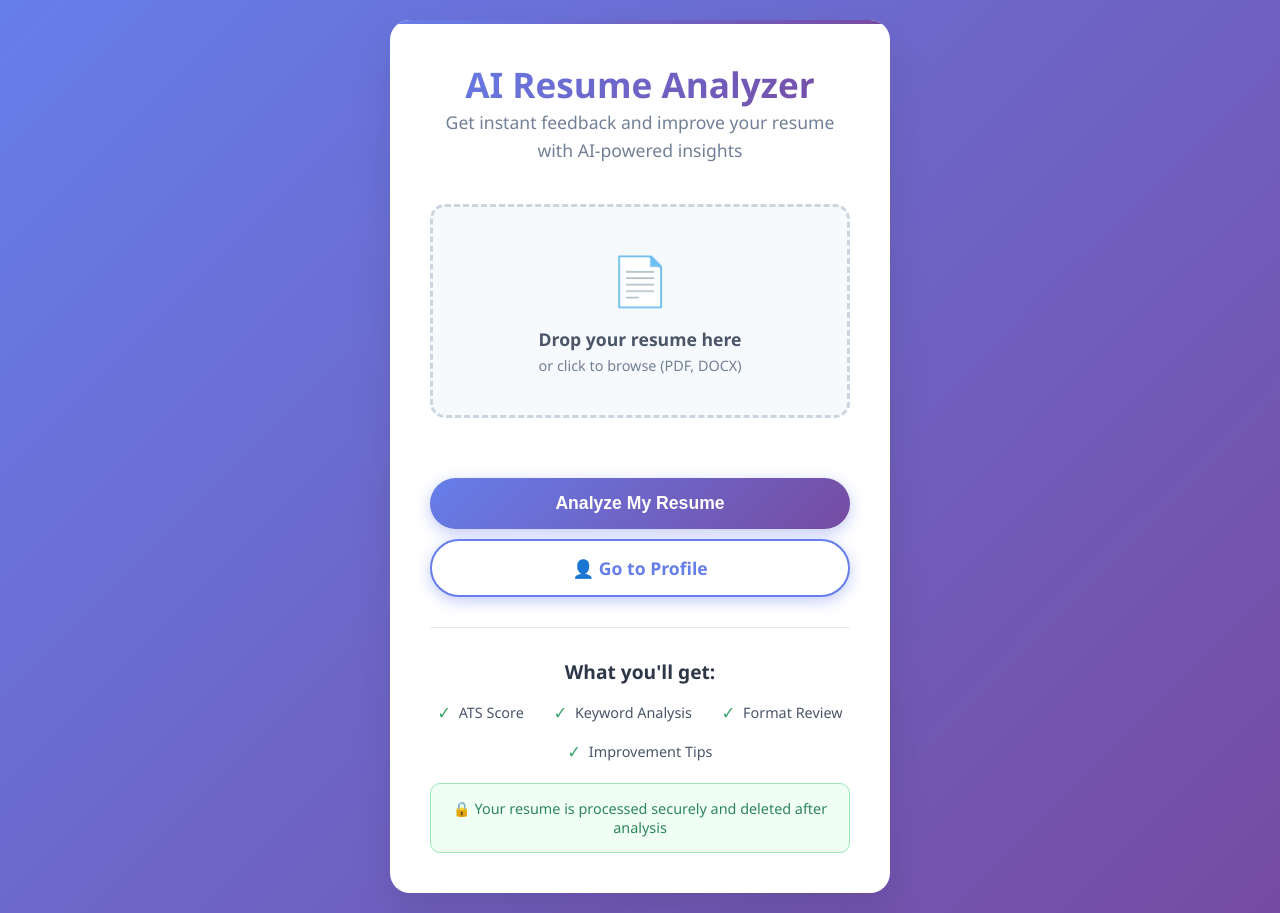
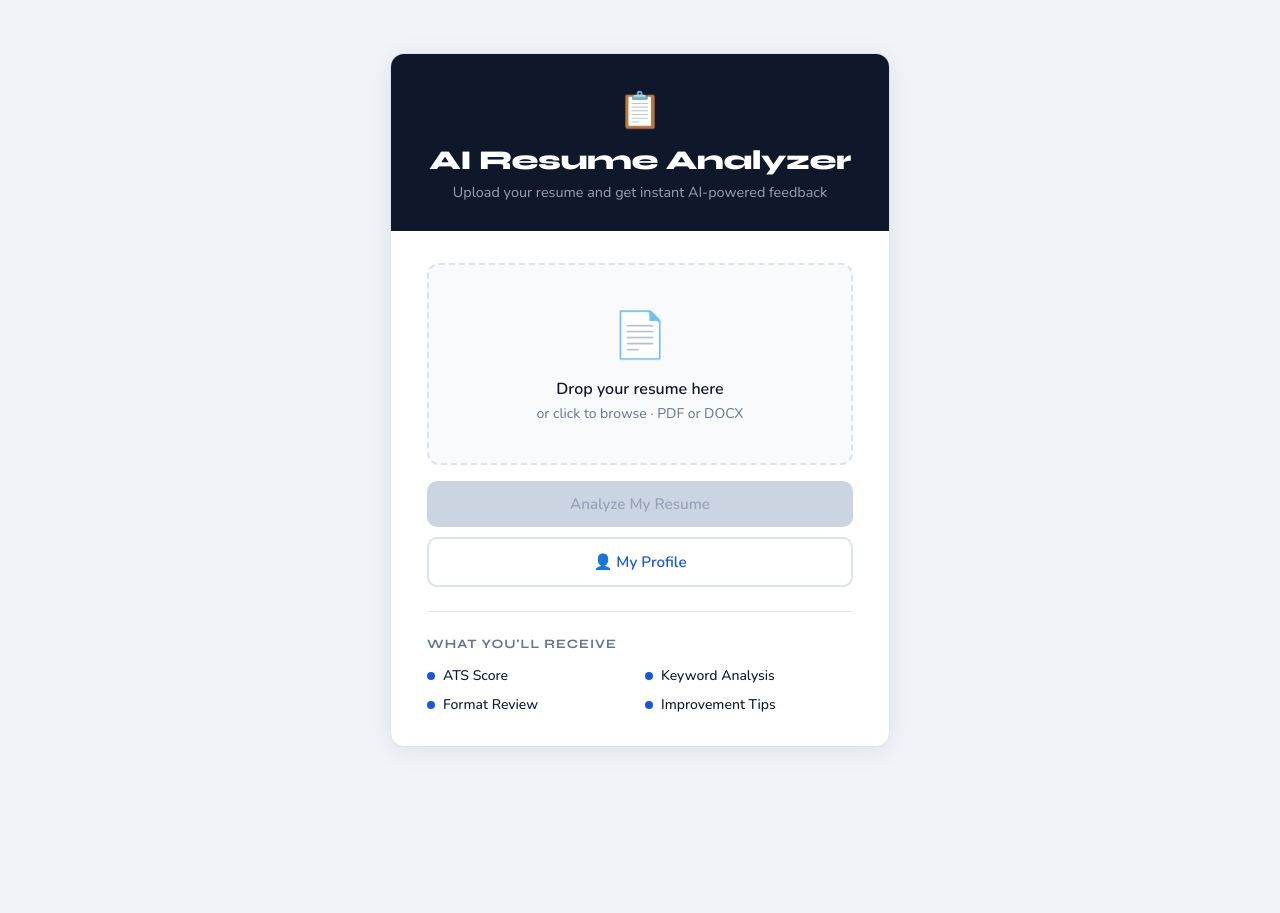
Before and after one commit to Pratik9984/AI_RESUME_ANALYZER, a Flask app: page /index in a window 1280 px wide. After the commit the page ends 747 px from the top, so only its background shows below. Run offline with Flask 3, Linux system fonts and the light colour scheme; the visitor is signed in with stand-in values (Sample User, id 1).

Commit message:
Refactor index.html for improved layout and styles

```diff
--- a/ai_resume_analyzer/templates/index.html
+++ b/ai_resume_analyzer/templates/index.html
@@ -3,164 +3,339 @@
 <head>
   <meta charset="UTF-8">
   <meta name="viewport" content="width=device-width, initial-scale=1.0">
-  <title>AI Resume Analyzer</title>
+  <title>Upload Resume — AI Resume Analyzer</title>
+  <link href="https://fonts.googleapis.com/css2?family=Syne:wght@600;700;800&family=Nunito:wght@400;500;600&display=swap" rel="stylesheet">
   <style>
-    * { margin: 0; padding: 0; box-sizing: border-box; }
+    *, *::before, *::after { margin: 0; padding: 0; box-sizing: border-box; }
+
+    :root {
+      --bg: #f0f4f8;
+      --surface: #ffffff;
+      --border: #dde3ed;
+      --text: #0f172a;
+      --muted: #64748b;
+      --primary: #1a56db;
+      --primary-hover: #1449b0;
+      --primary-light: #eff6ff;
+      --success: #059669;
+      --success-light: #ecfdf5;
+      --radius: 14px;
+      --shadow: 0 4px 24px rgba(15,23,42,0.08);
+    }
+
     body {
-      font-family: 'Segoe UI', Tahoma, Geneva, Verdana, sans-serif;
-      background: linear-gradient(135deg, #667eea 0%, #764ba2 100%);
+      font-family: 'Nunito', sans-serif;
+      background: var(--bg);
       min-height: 100vh;
       display: flex;
       align-items: center;
       justify-content: center;
-      padding: 20px;
+      padding: 24px;
     }
-    .container {
-      background: white;
-      border-radius: 20px;
-      box-shadow: 0 20px 40px rgba(0,0,0,0.1);
-      padding: 40px;
+
+    .card {
+      background: var(--surface);
+      border-radius: var(--radius);
+      box-shadow: var(--shadow);
+      border: 1px solid var(--border);
+      width: 100%;
       max-width: 500px;
-      width: 100%;
-      text-align: center;
-      position: relative;
       overflow: hidden;
     }
-    .container::before {
-      content: '';
+
+    .card-header {
+      background: #0f172a;
+      padding: 32px 36px 28px;
+      text-align: center;
+    }
+
+    .card-header .logo-icon { font-size: 2.2rem; display: block; margin-bottom: 10px; }
+
+    .card-header h1 {
+      font-family: 'Syne', sans-serif;
+      color: #ffffff;
+      font-size: 1.7rem;
+      font-weight: 800;
+      letter-spacing: -0.02em;
+    }
+
+    .card-header p { color: #94a3b8; font-size: 0.9rem; margin-top: 6px; line-height: 1.5; }
+
+    .card-body { padding: 32px 36px; }
+
+    /* Flash messages */
+    .alert {
+      padding: 11px 14px;
+      border-radius: 8px;
+      margin-bottom: 20px;
+      font-size: 0.875rem;
+      font-weight: 600;
+      display: flex;
+      align-items: center;
+      gap: 8px;
+    }
+    .alert-error { background: #fef2f2; color: #991b1b; border: 1px solid #fecaca; }
+
+    /* Upload zone */
+    .upload-zone {
+      position: relative;
+      border: 2px dashed var(--border);
+      border-radius: 12px;
+      background: #f8fafc;
+      padding: 40px 20px;
+      text-align: center;
+      cursor: pointer;
+      transition: border-color 0.2s, background 0.2s, transform 0.15s;
+      margin-bottom: 16px;
+    }
+
+    .upload-zone:hover,
+    .upload-zone.drag-over {
+      border-color: var(--primary);
+      background: var(--primary-light);
+      transform: translateY(-2px);
+    }
+
+    .upload-zone input[type="file"] {
       position: absolute;
-      top: 0; left: 0; right: 0;
-      height: 4px;
-      background: linear-gradient(90deg, #667eea, #764ba2);
+      inset: 0;
+      opacity: 0;
+      cursor: pointer;
+      width: 100%;
+      height: 100%;
     }
-    .header { margin-bottom: 30px; }
-    .header h1 {
-      font-size: 2.2rem; font-weight: 700;
-      background: linear-gradient(135deg, #667eea, #764ba2);
-      -webkit-background-clip: text; -webkit-text-fill-color: transparent;
+
+    .upload-icon { font-size: 2.8rem; display: block; margin-bottom: 12px; }
+    .upload-title { font-weight: 700; font-size: 1rem; color: var(--text); margin-bottom: 4px; }
+    .upload-sub { color: var(--muted); font-size: 0.875rem; }
+
+    /* File info */
+    .file-selected {
+      display: none;
+      align-items: center;
+      gap: 10px;
+      padding: 12px 16px;
+      background: var(--success-light);
+      border: 1px solid #6ee7b7;
+      border-radius: 10px;
+      color: var(--success);
+      font-weight: 600;
+      font-size: 0.875rem;
+      margin-bottom: 16px;
     }
-    .header p { color: #718096; font-size: 1.1rem; line-height: 1.6; }
-    .upload-section { margin: 40px 0; }
-    .file-upload-wrapper { position: relative; display: inline-block; width: 100%; margin-bottom: 20px; }
-    .file-upload { position: absolute; opacity: 0; width: 100%; height: 100%; cursor: pointer; }
-    .file-upload-label {
-      display: block; padding: 40px 20px; border: 3px dashed #cbd5e0;
-      border-radius: 15px; background: #f7fafc; cursor: pointer; transition: all 0.3s ease; position: relative;
+    .file-selected.show { display: flex; }
+    .file-selected .file-name {
+      flex: 1;
+      overflow: hidden;
+      text-overflow: ellipsis;
+      white-space: nowrap;
     }
-    .file-upload-label:hover { border-color: #667eea; background: #edf2f7; transform: translateY(-2px); }
-    .file-upload-label.dragover { border-color: #667eea; background: #e6fffa; }
-    .upload-icon { font-size: 3rem; color: #a0aec0; margin-bottom: 15px; transition: color 0.3s ease; }
-    .file-upload-label:hover .upload-icon { color: #667eea; }
-    .upload-text { color: #4a5568; font-size: 1.1rem; font-weight: 600; margin-bottom: 5px; }
-    .upload-subtext { color: #718096; font-size: 0.9rem; }
-    .file-info { display: none; background: #e6fffa; border: 1px solid #38b2ac; border-radius: 10px; padding: 15px; margin-top: 15px; color: #2c7a7b; }
-    .file-info.show { display: block; }
-    .submit-btn, .profile-btn {
-      border: none; padding: 15px 40px; border-radius: 50px; font-size: 1.1rem;
-      font-weight: 600; cursor: pointer; transition: all 0.3s ease; box-shadow: 0 4px 15px rgba(102,126,234,0.4);
-      width: 100%; margin-top: 20px; display: flex; justify-content: center; align-items: center;
+
+    /* Buttons */
+    .btn {
+      width: 100%;
+      padding: 13px;
+      border: none;
+      border-radius: 10px;
+      font-family: 'Nunito', sans-serif;
+      font-size: 0.95rem;
+      font-weight: 700;
+      cursor: pointer;
+      transition: all 0.2s;
+      display: flex;
+      align-items: center;
+      justify-content: center;
+      gap: 8px;
+      text-decoration: none;
+      margin-bottom: 10px;
     }
-    .submit-btn { background: linear-gradient(135deg, #667eea, #764ba2); color: white; }
-    .submit-btn:hover { transform: translateY(-2px); box-shadow: 0 6px 20px rgba(102,126,234,0.6); }
-    .submit-btn:disabled { background: #cbd5e0; cursor: not-allowed; transform: none; box-shadow: none; }
-    .profile-btn { background: #fff; color: #667eea; border: 2px solid #667eea; margin-top: 10px; text-decoration: none; text-align: center; }
-    .profile-btn:hover { background: #667eea; color: #fff; transform: translateY(-2px); }
-    .features { margin-top: 30px; padding-top: 30px; border-top: 1px solid #e2e8f0; }
-    .features h3 { color: #2d3748; font-size: 1.2rem; margin-bottom: 15px; }
-    .feature-list { display: flex; justify-content: space-around; flex-wrap: wrap; gap: 15px; }
-    .feature-item { display: flex; align-items: center; color: #4a5568; font-size: 0.9rem; }
-    .feature-icon { color: #38a169; margin-right: 8px; font-size: 1.1rem; }
-    .security-note { background: #f0fff4; border: 1px solid #9ae6b4; border-radius: 10px; padding: 15px; margin-top: 20px; color: #2f855a; font-size: 0.9rem; }
-    @media (max-width: 600px) {
-      .container { padding: 30px 20px; margin: 10px; }
-      .header h1 { font-size: 1.8rem; }
-      .file-upload-label { padding: 30px 15px; }
-      .feature-list { flex-direction: column; align-items: center; }
+
+    .btn-primary {
+      background: var(--primary);
+      color: #fff;
     }
-    .bouncing-dots { display: inline-block; vertical-align: middle; margin-left: 10px; }
-    .bouncing-dots span { display: inline-block; width: 6px; height: 6px; margin: 0 2px; background-color: white; border-radius: 50%; animation: bounce 0.6s infinite alternate; }
-    .bouncing-dots span:nth-child(2) { animation-delay: 0.2s; }
-    .bouncing-dots span:nth-child(3) { animation-delay: 0.4s; }
-    @keyframes bounce { to { transform: translateY(-6px); opacity: 0.7; } }
+    .btn-primary:hover:not(:disabled) {
+      background: var(--primary-hover);
+      transform: translateY(-1px);
+      box-shadow: 0 6px 16px rgba(26, 86, 219, 0.25);
+    }
+    .btn-primary:disabled {
+      background: #cbd5e1;
+      color: #94a3b8;
+      cursor: not-allowed;
+    }
+
+    .btn-outline {
+      background: transparent;
+      color: var(--primary);
+      border: 2px solid var(--border);
+    }
+    .btn-outline:hover {
+      border-color: var(--primary);
+      background: var(--primary-light);
+    }
+
+    /* Features */
+    .features {
+      margin-top: 24px;
+      padding-top: 24px;
+      border-top: 1px solid var(--border);
+    }
+
+    .features h3 {
+      font-family: 'Syne', sans-serif;
+      font-size: 0.8rem;
+      font-weight: 700;
+      color: var(--muted);
+      text-transform: uppercase;
+      letter-spacing: 0.08em;
+      margin-bottom: 14px;
+    }
+
+    .feature-grid {
+      display: grid;
+      grid-template-columns: 1fr 1fr;
+      gap: 10px;
+    }
+
+    .feature-item {
+      display: flex;
+      align-items: center;
+      gap: 8px;
+      font-size: 0.875rem;
+      color: var(--text);
+      font-weight: 500;
+    }
+
+    .feature-dot {
+      width: 8px; height: 8px;
+      background: var(--primary);
+      border-radius: 50%;
+      flex-shrink: 0;
+    }
+
+    /* Loading dots */
+    .dots { display: inline-flex; gap: 4px; align-items: center; }
+    .dots span {
+      width: 6px; height: 6px;
+      background: white;
+      border-radius: 50%;
+      animation: bounce 0.6s infinite alternate;
+    }
+    .dots span:nth-child(2) { animation-delay: 0.2s; }
+    .dots span:nth-child(3) { animation-delay: 0.4s; }
+    @keyframes bounce { to { transform: translateY(-5px); opacity: 0.6; } }
+
+    @media (max-width: 480px) {
+      .card-body { padding: 24px 20px; }
+      .card-header { padding: 28px 20px 24px; }
+      .feature-grid { grid-template-columns: 1fr; }
+    }
   </style>
 </head>
 <body>
-  <div class="container">
-    <div class="header">
+  <div class="card">
+    <div class="card-header">
+      <span class="logo-icon">📋</span>
       <h1>AI Resume Analyzer</h1>
-      <p>Get instant feedback and improve your resume with AI-powered insights</p>
+      <p>Upload your resume and get instant AI-powered feedback</p>
     </div>
 
-    <form action="/upload" method="POST" enctype="multipart/form-data">
-      <div class="upload-section">
-        <div class="file-upload-wrapper">
-          <input type="file" class="file-upload" id="resume" name="resume" accept=".pdf,.docx" required>
-          <label for="resume" class="file-upload-label">
-            <div class="upload-icon">📄</div>
-            <div class="upload-text">Drop your resume here</div>
-            <div class="upload-subtext">or click to browse (PDF, DOCX)</div>
-          </label>
+    <div class="card-body">
+      {% with messages = get_flashed_messages(with_categories=true) %}
+        {% if messages %}
+          {% for category, message in messages %}
+            <div class="alert alert-{{ category }}">⚠️ {{ message }}</div>
+          {% endfor %}
+        {% endif %}
+      {% endwith %}
+
+      <form action="{{ url_for('upload') }}" method="POST" enctype="multipart/form-data" id="uploadForm">
+        <input type="hidden" name="csrf_token" value="{{ csrf_token() }}">
+
+        <div class="upload-zone" id="uploadZone">
+          <input type="file" id="resume" name="resume" accept=".pdf,.docx" required>
+          <span class="upload-icon">📄</span>
+          <div class="upload-title">Drop your resume here</div>
+          <div class="upload-sub">or click to browse · PDF or DOCX</div>
         </div>
-        <div class="file-info" id="fileInfo">
-          <strong>Selected file:</strong> <span id="fileName"></span>
+
+        <div class="file-selected" id="fileSelected">
+          <span>✅</span>
+          <span class="file-name" id="fileName"></span>
+        </div>
+
+        <button type="submit" class="btn btn-primary" id="submitBtn" disabled>
+          <span id="btnText">Analyze My Resume</span>
+          <span class="dots" id="loadingDots" style="display:none;">
+            <span></span><span></span><span></span>
+          </span>
+        </button>
+
+        <a href="{{ url_for('profile') }}" class="btn btn-outline">👤 My Profile</a>
+      </form>
+
+      <div class="features">
+        <h3>What you'll receive</h3>
+        <div class="feature-grid">
+          <div class="feature-item"><span class="feature-dot"></span> ATS Score</div>
+          <div class="feature-item"><span class="feature-dot"></span> Keyword Analysis</div>
+          <div class="feature-item"><span class="feature-dot"></span> Format Review</div>
+          <div class="feature-item"><span class="feature-dot"></span> Improvement Tips</div>
         </div>
       </div>
-
-      <button type="submit" class="submit-btn" id="submitBtn">
-        <span id="btnText">Analyze My Resume</span>
-        <span class="bouncing-dots" id="loadingDots" style="display:none;"><span></span><span></span><span></span></span>
-      </button>
-
-      <!-- Profile Button -->
-      <a href="{{ url_for('profile') }}" class="profile-btn">👤 Go to Profile</a>
-    </form>
-
-    <div class="features">
-      <h3>What you'll get:</h3>
-      <div class="feature-list">
-        <div class="feature-item"><span class="feature-icon">✓</span><span>ATS Score</span></div>
-        <div class="feature-item"><span class="feature-icon">✓</span><span>Keyword Analysis</span></div>
-        <div class="feature-item"><span class="feature-icon">✓</span><span>Format Review</span></div>
-        <div class="feature-item"><span class="feature-icon">✓</span><span>Improvement Tips</span></div>
-      </div>
     </div>
-
-    <div class="security-note">🔒 Your resume is processed securely and deleted after analysis</div>
   </div>
 
   <script>
-    const fileInput = document.getElementById('resume');
-    const fileInfo = document.getElementById('fileInfo');
-    const fileName = document.getElementById('fileName');
-    const uploadLabel = document.querySelector('.file-upload-label');
-    const submitBtn = document.getElementById('submitBtn');
+    const fileInput   = document.getElementById('resume');
+    const fileSelected = document.getElementById('fileSelected');
+    const fileName    = document.getElementById('fileName');
+    const uploadZone  = document.getElementById('uploadZone');
+    const submitBtn   = document.getElementById('submitBtn');
+    const btnText     = document.getElementById('btnText');
     const loadingDots = document.getElementById('loadingDots');
-    const btnText = document.getElementById('btnText');
+
+    function onFileChosen(file) {
+      if (!file) return;
+      fileName.textContent = file.name;
+      fileSelected.classList.add('show');
+      submitBtn.disabled = false;
+    }
 
     fileInput.addEventListener('change', e => {
-      if (e.target.files.length > 0) {
-        fileName.textContent = e.target.files[0].name;
-        fileInfo.classList.add('show');
-        submitBtn.disabled = false;
+      if (e.target.files.length > 0) onFileChosen(e.target.files[0]);
+    });
+
+    uploadZone.addEventListener('dragover', e => {
+      e.preventDefault();
+      uploadZone.classList.add('drag-over');
+    });
+
+    uploadZone.addEventListener('dragleave', () => {
+      uploadZone.classList.remove('drag-over');
+    });
+
+    uploadZone.addEventListener('drop', e => {
+      e.preventDefault();
+      uploadZone.classList.remove('drag-over');
+      const files = e.dataTransfer.files;
+      if (files.length > 0) {
+        // Use DataTransfer to set files on the input (widely supported)
+        try {
+          const dt = new DataTransfer();
+          dt.items.add(files[0]);
+          fileInput.files = dt.files;
+        } catch (_) {
+          // Fallback: just show the name; server will handle the actual file
+        }
+        onFileChosen(files[0]);
       }
     });
 
-    uploadLabel.addEventListener('dragover', e => { e.preventDefault(); uploadLabel.classList.add('dragover'); });
-    uploadLabel.addEventListener('dragleave', e => { e.preventDefault(); uploadLabel.classList.remove('dragover'); });
-    uploadLabel.addEventListener('drop', e => {
-      e.preventDefault(); uploadLabel.classList.remove('dragover');
-      const files = e.dataTransfer.files;
-      if (files.length > 0) {
-        fileInput.files = files;
-        fileName.textContent = files[0].name;
-        fileInfo.classList.add('show');
-        submitBtn.disabled = false;
-      }
-    });
-
-    document.querySelector('form').addEventListener('submit', () => {
+    document.getElementById('uploadForm').addEventListener('submit', () => {
       btnText.textContent = 'Analyzing';
-      loadingDots.style.display = 'inline-block';
+      loadingDots.style.display = 'inline-flex';
       submitBtn.disabled = true;
     });
   </script>
```
